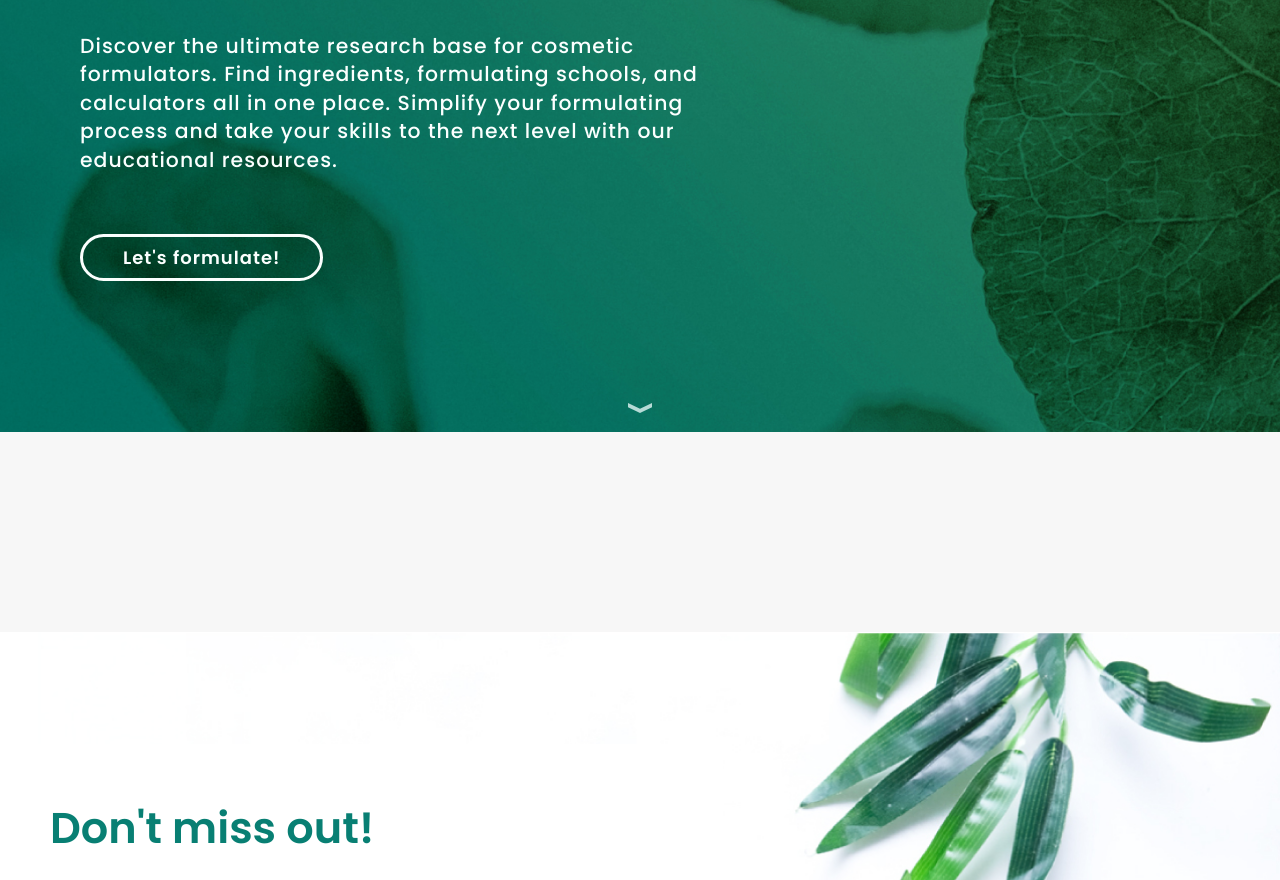
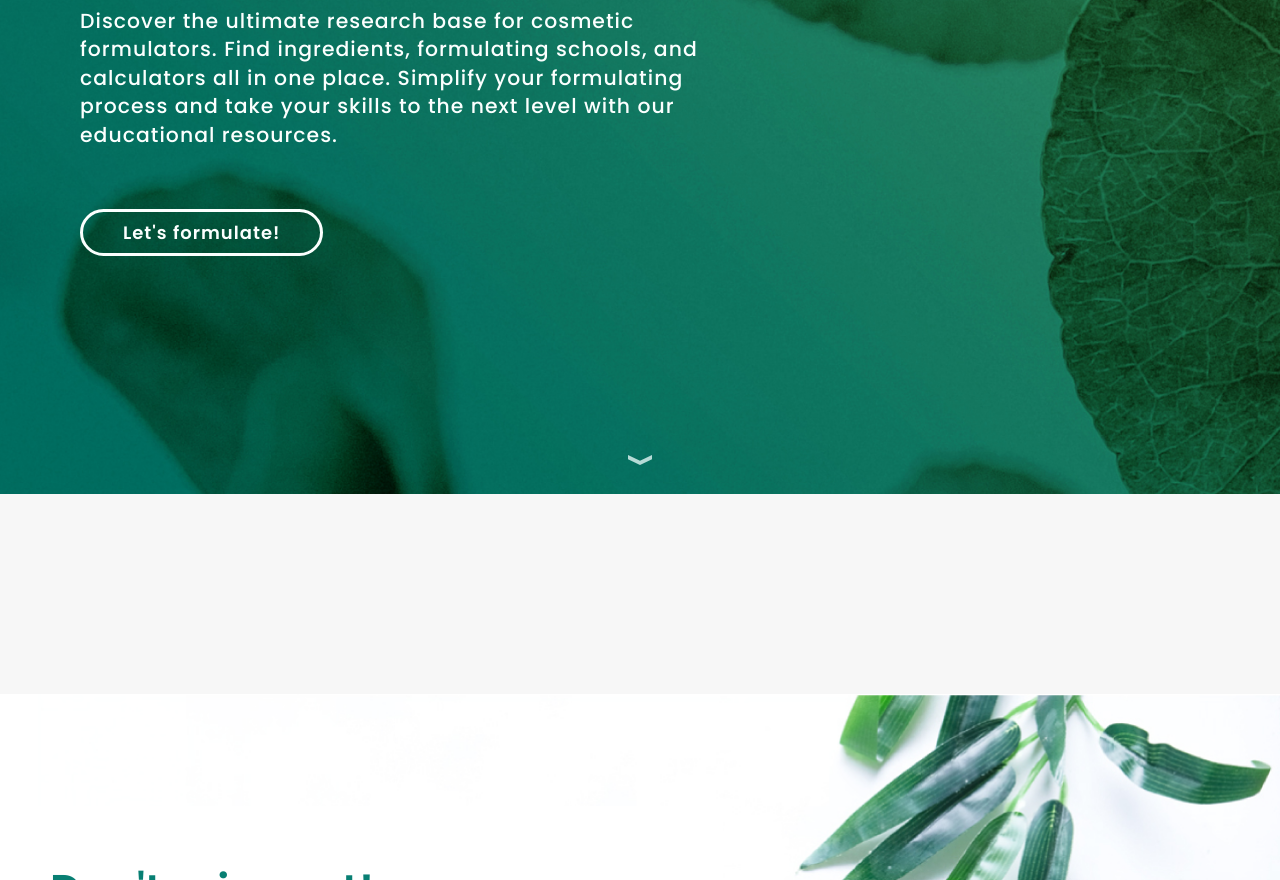
Before and after one commit to ViktoriaGorozanina/FORMATE---Copy, a plain HTML site: page landing.html in a window 1280 px wide. Shown: the part 352-1232 px from the top of the page. Drawn offline with Linux system fonts and the light colour scheme.

Commit message:
landing minor responding adjustments

```diff
--- a/landing.html
+++ b/landing.html
@@ -25,12 +25,6 @@
   <body>
     <section class="intro">
       <div class="container">
-        <a href="#" class="intro-presentation__arrow"
-          ><img
-            src="/Assets/img/arrow-down.svg"
-            alt="Arrow down"
-            class="intro-presentation__arrow--icon"
-        /></a>
         <a href="#" class="landing-logo">
           <img
             src="/Assets/img/Logo-white.svg"
@@ -55,6 +49,12 @@
           </p>
           <a href="#" class="intro-presentation__btn btn">Let's formulate!</a>
         </div>
+        <a href="#" class="intro-presentation__arrow"
+          ><img
+            src="/Assets/img/arrow-down.svg"
+            alt="Arrow down"
+            class="intro-presentation__arrow--icon"
+        /></a>
       </div>
     </section>
 
--- a/sass/pages/_landing.scss
+++ b/sass/pages/_landing.scss
@@ -2,15 +2,17 @@
   // background-color: coral;
   background-image: url(/Assets/img/intro-bg-green.jpg);
   background-size: cover;
-  height: 98vh;
+  min-height: 98vh;
+  max-height: min-content;
 }
 
 .container {
   height: 100%;
-  padding: 0 8rem 2rem 8rem;
-  gap: 6rem;
+  padding: 0 8rem 4rem 8rem;
+  gap: 22vh;
   display: grid;
   grid-template-rows: minmax(9rem, 12%) 1fr;
+  align-content: space-between;
   color: #fbfffe;
 }
 
@@ -49,6 +51,7 @@
 
 .intro-presentation {
   align-self: center;
+  padding-bottom: 3rem;
 
   &__headline {
     text-transform: uppercase;
@@ -88,9 +91,10 @@
   }
 
   &__arrow {
-    position: absolute;
-    bottom: 3rem;
+    // position: absolute;
+    // bottom: 3rem;
     justify-self: center;
+    margin-bottom: -2rem;
 
     &--icon {
       height: 1rem;
@@ -120,7 +124,7 @@
     grid-column: 1;
     grid-row: 1;
     z-index: 2;
-    min-width: 50rem;
+    min-width: 48rem;
     max-width: 90rem;
     // padding-right: 3rem;
     // @media (max-width: 610px) {
```
Also changed, not shown: css/main.css.
